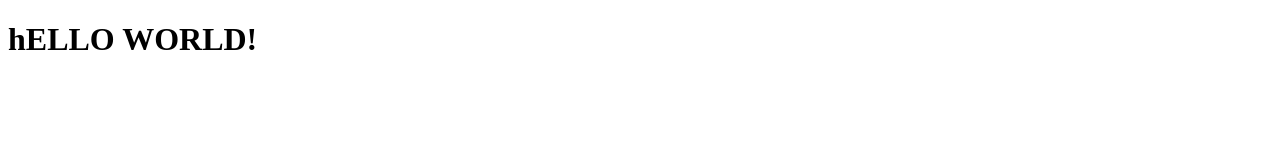
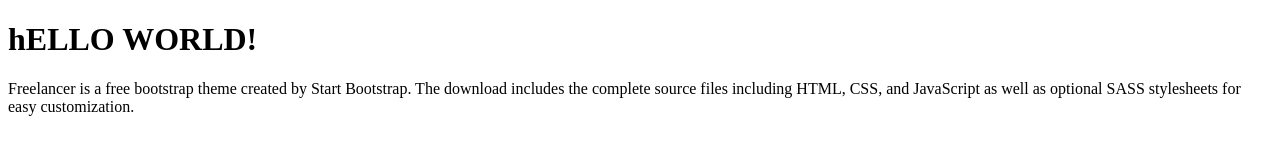
Before and after one commit to chelynvalencia/wpu-git-test, a plain HTML site: page index.html in a window 1280 px wide. Drawn offline with Linux system fonts and the light colour scheme.

Commit message:
menambahkan paragraf

```diff
--- a/index.html
+++ b/index.html
@@ -8,5 +8,6 @@
 </head>
 <body>
     <h1>hELLO WORLD!</h1>
+    <p>Freelancer is a free bootstrap theme created by Start Bootstrap. The download includes the complete source files including HTML, CSS, and JavaScript as well as optional SASS stylesheets for easy customization.</p>
 </body>
 </html>
```
